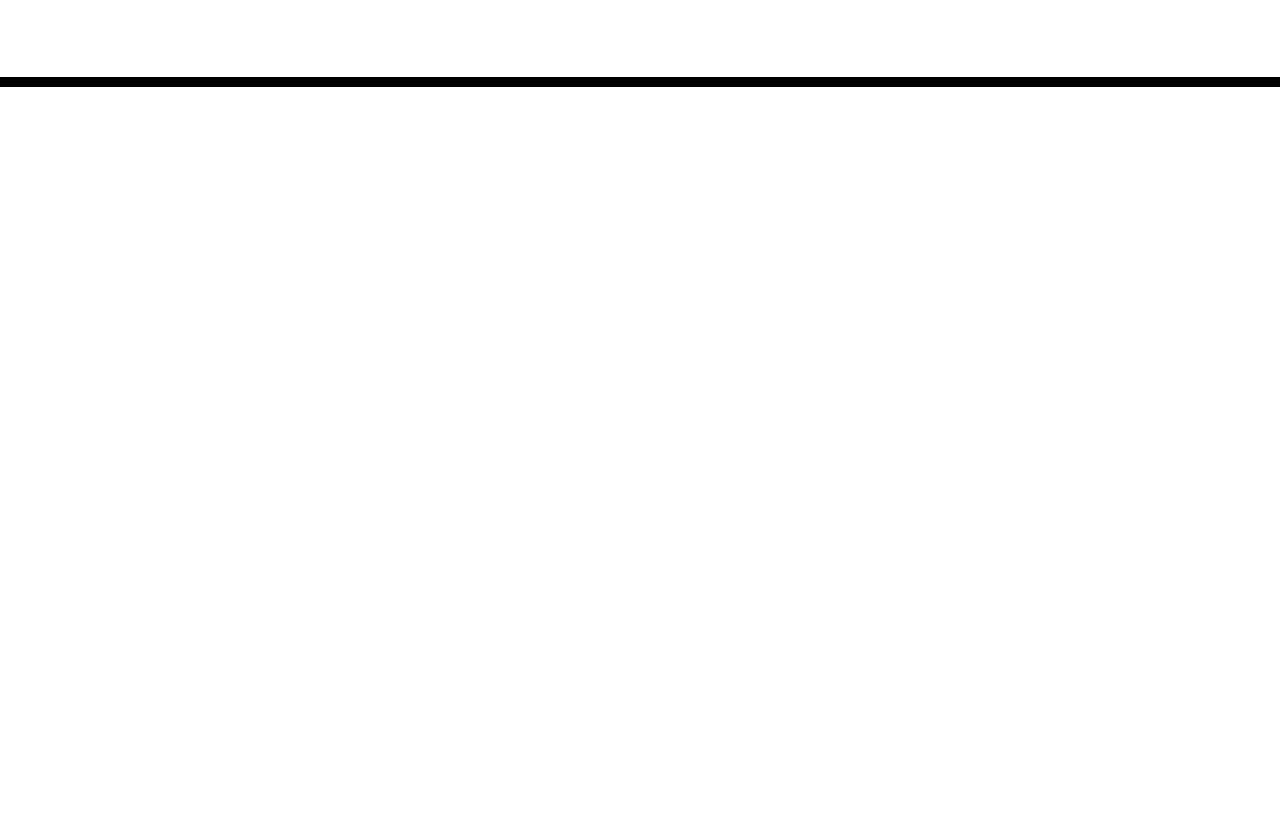
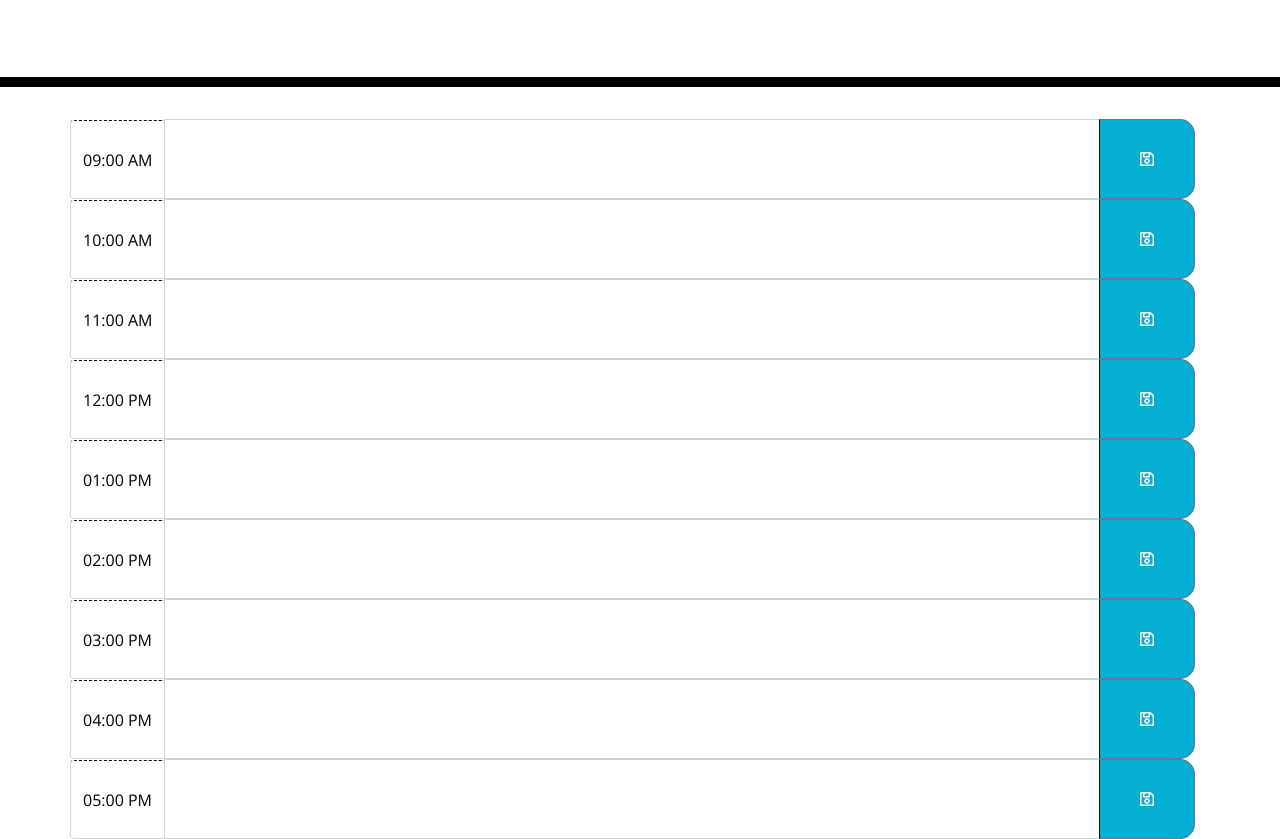
Before and after one commit to CynthiaGodoy/Work-Day-Scheduler, a plain HTML site: page index.html in a window 1280 px wide. Shown: the part 181-1020 px from the top of the page. Before the commit the page ends 800 px from the top, so only its background shows below. Drawn offline with nearby package versions, Linux system fonts and the light colour scheme.

Commit message:
added timeblocks to html

```diff
--- a/index.html
+++ b/index.html
@@ -29,7 +29,101 @@
       <p id="currentDay" class="lead"></p>
     </header>
     <div class="container">
-      <!-- Timeblocks go here -->
+
+      <!-- TIMEBLOCKS GO HERE USING BOOTSTRAP -->
+
+      <div class="input-group"> <!--9AM--> <!--CONTAINER WITH ICON/BUTTON-->
+        <div class="input-group-prepend row"> <!--ADDS TEXT IN THE FRONT OF INPUT-->
+          <span class="input-group-text hour">09:00 AM</span> <!--CLASS TO SPECIFY STYLE (HOUR)-->
+        </div> <!--TEXTAREA: COLLECTS USER INPUTS. FORM-CONTROL: CONNECTION BETWEEN THE USER AND THE SERVER-->
+          <textarea value="" id="comment9am" type="text" cols="100 rows" rows="2" class="form-control description textarea"></textarea>
+            <div class="input-group-append"> <!--ADDS TEXT BEHIND INPUT--> <!--FA FA-SAVE IS THE ACTUAL ICON-->
+              <button id="button9am" class="btn btn-outline-secondary saveBtn" type="button"><i class="far fa-save"></i></button>
+            </div>
+      </div>
+
+      <div class="input-group"> <!--10AM-->
+        <div class="input-group-prepend row">
+          <span class="input-group-text hour">10:00 AM</span>
+        </div>
+          <textarea value="" id="comment10am" type="text" cols="100 rows" rows="2" class="form-control description textarea"></textarea>
+            <div class="input-group-append">
+              <button id="button10am" class="btn btn-outline-secondary saveBtn" type="button"><i class="far fa-save"></i></button>
+            </div>
+      </div>
+
+      <div class="input-group"> <!--11AM-->
+        <div class="input-group-prepend row">
+          <span class="input-group-text hour">11:00 AM</span>
+        </div>
+          <textarea value="" id="comment11am" type="text" cols="100 rows" rows="2" class="form-control description textarea"></textarea>
+            <div class="input-group-append">
+              <button id="button11am" class="btn btn-outline-secondary saveBtn" type="button"><i class="far fa-save"></i></button>
+            </div>
+      </div>
+
+      <div class="input-group"> <!--12PM-->
+        <div class="input-group-prepend row">
+          <span class="input-group-text hour">12:00 PM</span>
+        </div>
+          <textarea value="" id="comment12pm" type="text" cols="100 rows" rows="2" class="form-control description textarea"></textarea>
+            <div class="input-group-append">
+              <button id="button12pm" class="btn btn-outline-secondary saveBtn" type="button"><i class="far fa-save"></i></button>
+            </div>
+      </div>
+
+      <div class="input-group"> <!--1PM-->
+        <div class="input-group-prepend row">
+          <span class="input-group-text hour">01:00 PM</span>
+        </div>
+          <textarea value="" id="comment1pm" type="text" cols="100 rows" rows="2" class="form-control description textarea"></textarea>
+            <div class="input-group-append">
+              <button id="button1pm" class="btn btn-outline-secondary saveBtn" type="button"><i class="far fa-save"></i></button>
+            </div>
+      </div>
+
+      <div class="input-group"> <!--2PM-->
+        <div class="input-group-prepend row">
+          <span class="input-group-text hour">02:00 PM</span>
+        </div>
+
+          <textarea value="" id="comment2pm" type="text" cols="100 rows" rows="2" class="form-control description textarea"></textarea>
+            <div class="input-group-append">
+              <button id="button2pm" class="btn btn-outline-secondary saveBtn" type="button"><i class="far fa-save"></i></button>
+            </div>
+      </div>
+
+      <div class="input-group"> <!--3PM-->
+        <div class="input-group-prepend row">
+          <span class="input-group-text hour">03:00 PM</span>
+        </div>
+          <textarea value="" id="comment3pm" type="text" cols="100 rows" rows="2" class="form-control description textarea"></textarea>
+            <div class="input-group-append">
+              <button id="button3pm" class="btn btn-outline-secondary saveBtn" type="button"><i class="far fa-save"></i></button>
+            </div>
+      </div>
+
+      <div class="input-group"> <!--4PM-->
+        <div class="input-group-prepend row">
+          <span class="input-group-text hour">04:00 PM</span>
+        </div>
+          <textarea value="" id="comment4pm" type="text" cols="100 rows" rows="2" class="form-control description textarea"></textarea>
+            <div class="input-group-append">
+              <button id="button4pm" class="btn btn-outline-secondary saveBtn" type="button"><i class="far fa-save"></i></button>
+            </div>
+      </div>
+
+      <div class="input-group"> <!--5PM-->
+        <div class="input-group-prepend row">
+          <span class="input-group-text hour">05:00 PM</span>
+        </div>
+          <textarea value="" id="comment5pm" type="text" cols="100 rows" rows="2" class="form-control description textarea"></textarea>
+            <div class="input-group-append">
+              <button id="button5pm" class="btn btn-outline-secondary saveBtn" type="button"><i class="far fa-save"></i></button>
+            </div>
+      </div>
+
+    </div>
     </div>
 
     <script src="https://cdnjs.cloudflare.com/ajax/libs/jquery/3.2.1/jquery.min.js"></script>
--- a/style.css
+++ b/style.css
@@ -62,6 +62,8 @@ textarea {
   border-top-right-radius: 15px;
   border-bottom-right-radius: 15px;
   background-color: #06aed5;
+  padding-left: 40px; /* MADE BUTTONS LARGER BY ADDING PADDING (LEFT AND RIGHT) */
+  padding-right: 40px;
   color: white;
 }
 
```
Also changed, not shown: 1 other file.
